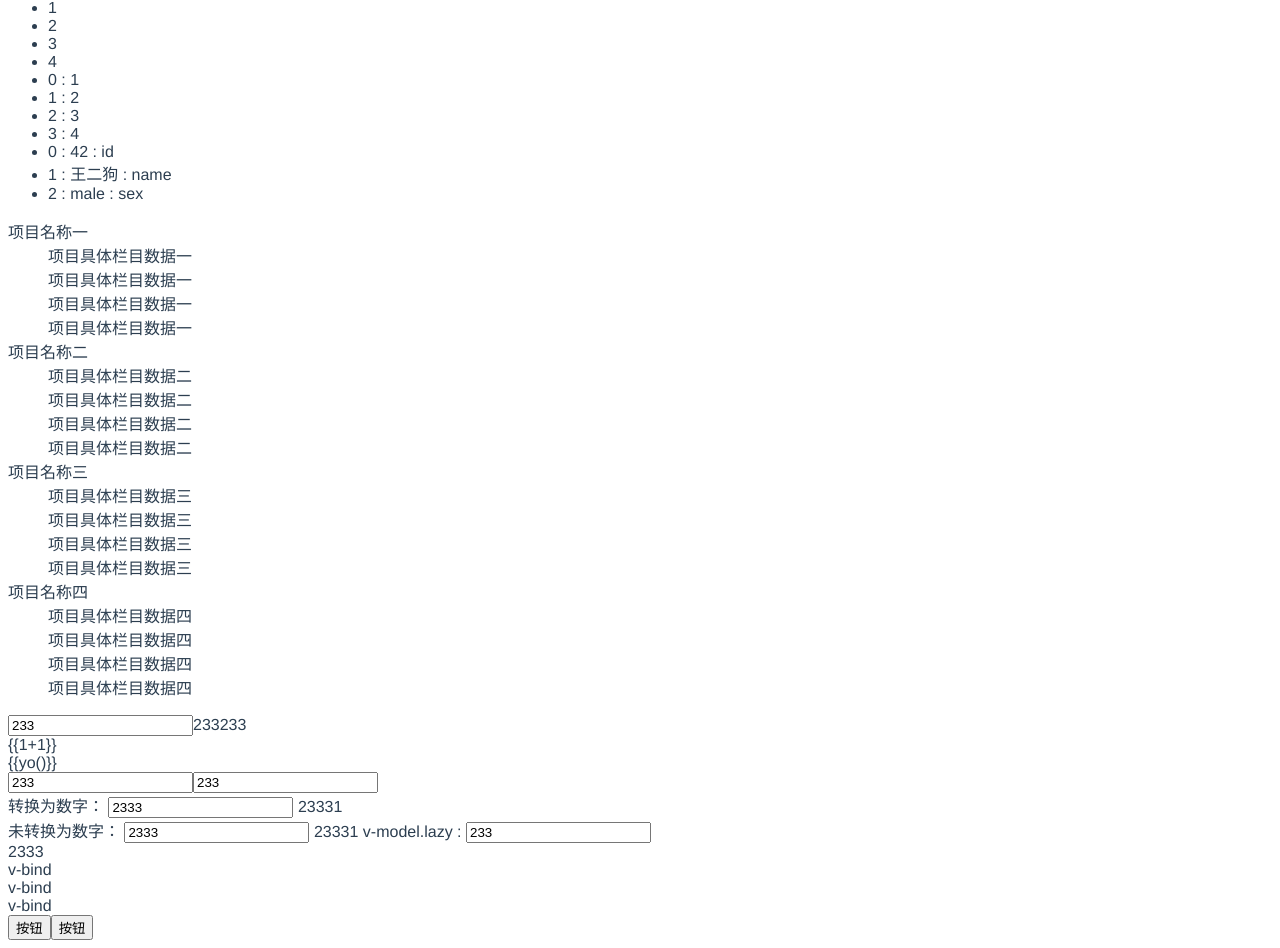
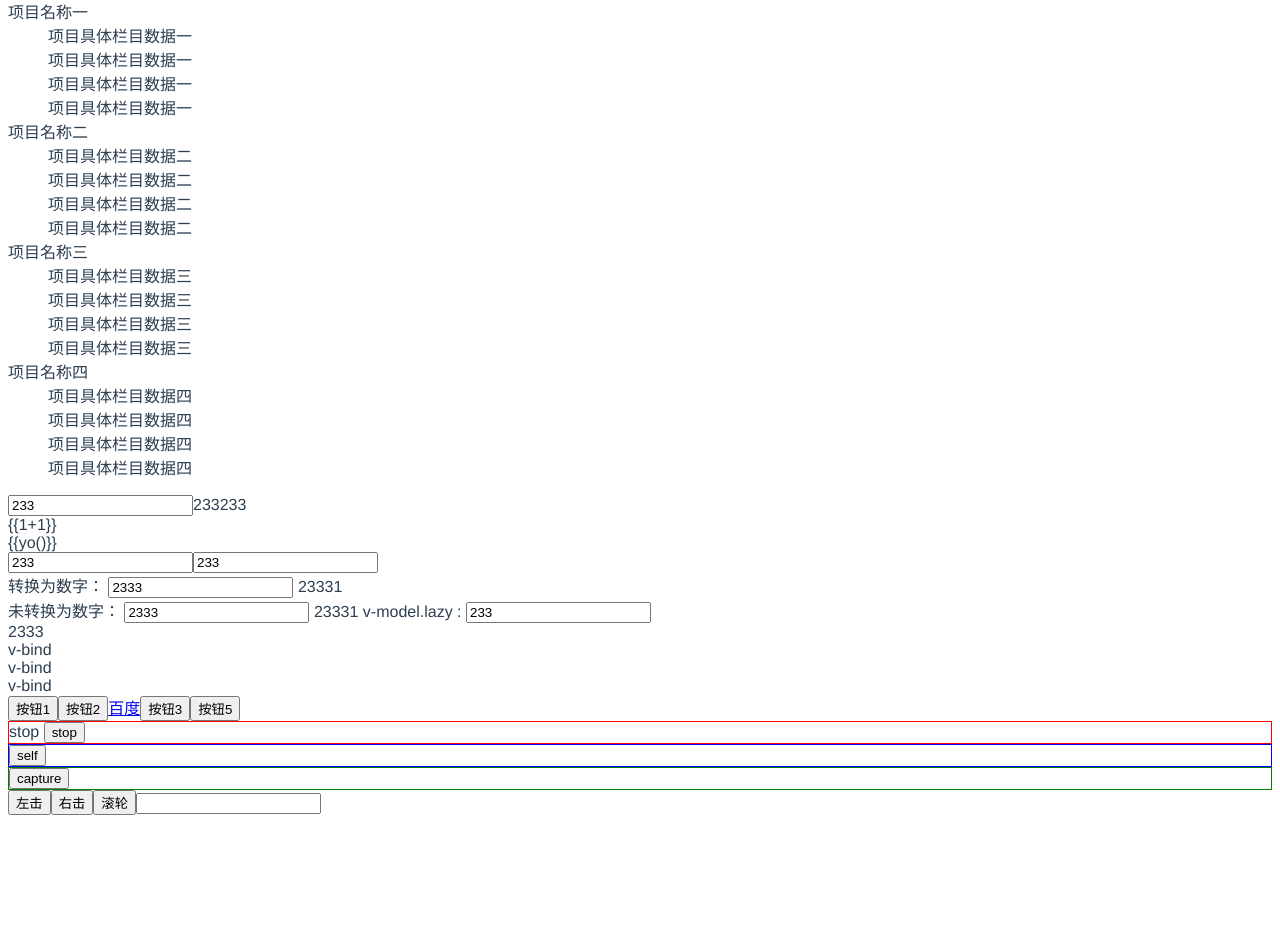
Before and after one commit to lzz-chn/vue-test, a Vue app: page /#/ in a window 1280 px wide. Shown: the part 300-1248 px from the top of the page. After the commit the page ends 1123 px from the top, so only its background shows below. Built offline with nearby package versions, Linux system fonts and the light colour scheme.

Commit message:
基础指令练习

```diff
--- a/src/components/MyVue.vue
+++ b/src/components/MyVue.vue
@@ -41,14 +41,11 @@
 		<!-- key 的目的是 -->
 		<ul>
 			<!-- v 表示遍历数据的值 -->
-            <li v-for="v in [1,2,3,4]" v-bind:key="v">{{v}}</li>
+			<!-- <li v-for="v in [1,2,3,4]" v-bind:key="v">{{v}}</li> -->
 			<!-- i 表示遍历数据的索引号 -->
-            <li v-for="(v,i) in [1,2,3,4]" v-bind:key="v">{{i}} : {{v}}</li>
+			<!-- <li v-for="(v,i) in [1,2,3,4]" v-bind:key="v">{{i}} : {{v}}</li> -->
 			<!-- key 表示遍历对象的属性名 -->
-            <li
-                v-for="(v,key,i) in {id:42,name:'王二狗',sex:'male'}"
-                v-bind:key="key"
-            >{{i}} : {{v}} : {{key}}</li>
+			<!-- <li v-for="(v,key,i) in {id:42,name:'王二狗',sex:'male'}" v-bind:key="key">{{i}} : {{v}} : {{key}}</li> -->
 		</ul>
 
 		<!-- 项目标签列表：dl表示项目列表，dt表示项目标题，dd表示项目标题下栏目列表 -->
@@ -101,8 +98,42 @@
 		<!-- 静态的类名 -->
 
 		<!-- v-on 或 @ 事件绑定 -->
-        <button v-on:click="yo()">按钮</button>
-        <button @click="yo()">按钮</button>
+		<button v-on:click="yo()">按钮1</button>
+		<button @click="yo()">按钮2</button>
+
+		<!-- click.prevent 用于阻止默认行为 -->
+		<a href="http://www.baidu.com" @click.prevent target="_blank">百度</a>
+
+		<!-- $event 表示事件状态 event对象，参数不固定 -->
+		<button @click="jojo($event)">按钮3</button>
+
+		<!-- click.once 用于绑定一次性事件 -->
+		<button @click.once="dio">按钮5</button>
+
+		<div @click="dio('div')" style="border:1px solid red">
+			<!-- click.stop 用于阻止事件冒泡 -->
+			stop
+			<button @click.stop="dio('button')">stop</button>
+		</div>
+
+		<!-- click.self 表示绑定事件只能通过自身触发，不能通过冒泡触发 -->
+		<div @click.self="dio('div')" style="border:1px solid blue">
+			<button @click="dio('button')">self</button>
+		</div>
+
+		<!-- click.capture 表示事件捕获，与事件冒泡的顺序相反 -->
+		<div @click.capture="dio('div')" style="border:1px solid green">
+			<button @click="dio('button')">capture</button>
+		</div>
+
+        <!-- 鼠标点击事件 -->
+        <button @click.left="dio('left')">左击</button>
+        <button @click.right="dio('right')">右击</button>
+        <button @click.middle="dio('middle')">滚轮</button>
+
+        <!-- $emit 用于触发当前实例上的事件时将数据传递给调用emitEvent指令的组件-->
+        <!-- <button @click="$emit('emitEvent',[1,2,3])">触发事件</button> -->
+        <input type="text" @keyup="$emit('keyUps',words)" v-model="words">
 	</div>
 </template>
 
@@ -110,11 +141,18 @@
 export default {
 	name: "MyVue",
 	data: () => {
-        return { aa: 233, str: "2333", vBind: "v-bind-bind" };
+		return { aa: 233, str: "2333", vBind: "v-bind-bind" ,words:''};
 	},
 	methods: {
 		yo() {
 			alert("yo.");
+		},
+		jojo: e => {
+			console.log("olaolaolaola");
+			console.log(e);
+		},
+		dio: str => {
+			console.log(str + "mudamudamudamuda");
 		}
 	}
 };
```
Lines whose indentation alone changed are shown as unchanged.
